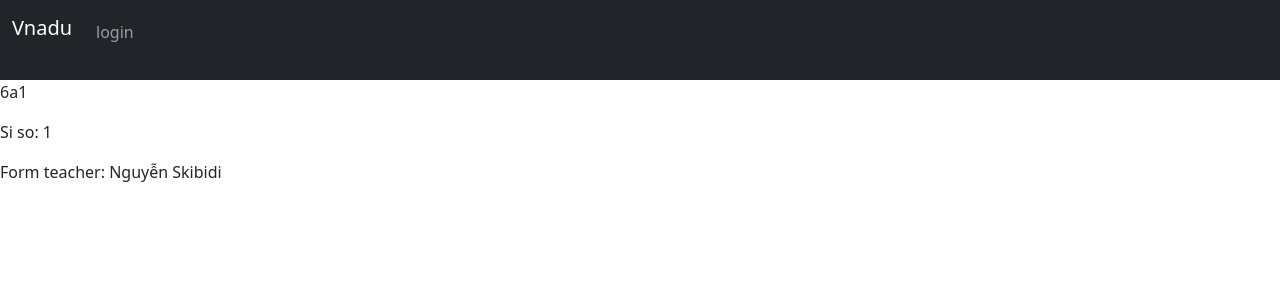
After one commit to bao-123/Du_An_KHKT, a Django app: page /classes in a window 1280 px wide. The commit adds this page. Shown: the top 300 px of the page. Run offline with Django 5.2, Linux system fonts and the light colour scheme; data comes from the database, SQL or seed files in the repository; both versions use the stored data as it was after the commit.

Commit message:
Classes page

```diff
--- a/Du_An/models.py
+++ b/Du_An/models.py
@@ -81,6 +81,7 @@ class Class(models.Model):
 
     def serialize(self):
         return {
+            "id": self.id,
             "name": self.name,
             "form_teacher": self.form_teacher.serialize(),
             "subject_teachers": [ teacher.serialize() for teacher in self.subject_teachers.all() ]
--- /dev/null
+++ b/Du_An/templates/Du_An/classes.html
@@ -0,0 +1,15 @@
+{% extends 'Du_An/layout.html' %}
+
+{% block title %}Vnadu: Classes {% endblock %}
+
+{% block body %}
+    <div class="classes">
+        {% for class in classes %}
+            <div class="class">
+                <p class="class_name"> {{ class.name }} </p>
+                <p class="class_student_count">Si so: {{ class.student_count }} </p>
+                <a class="nav-link" href="#"> Form teacher: {{ class.form_teacher.full_name }}</a>
+            </div>
+        {% endfor %}
+    </div>
+{% endblock %}
--- a/Du_An/templates/Du_An/dashboard.html
+++ b/Du_An/templates/Du_An/dashboard.html
@@ -19,7 +19,7 @@
                 {% for child in user.parent.children.all %}
                     <div class="child-div">
                         <h2>Name: {{ child.full_name }}</h2>
-                        <h3>Class: {{ child.classroom.name }}</h3>
+                        <h3>Class: {{ child.classroom.first.name }}</h3>
                     </div>
                 {% endfor %}
             </div>
--- a/Du_An/templates/Du_An/layout.html
+++ b/Du_An/templates/Du_An/layout.html
@@ -11,17 +11,20 @@
     {% block script %}{% endblock %}
 </head>
 <body>
-    <!--** navigation bar -->
+    <!--* navigation bar -->
     <nav class="navbar navbar-expand-xl navbar-dark bg-dark">
         <div class="container-fluid">
             <a class="navbar-brand mb-4" href="{% url 'dashboard' %}">Vnadu</a>
 
             <div class="collapse navbar-collapse">
                 <ul class="navbar-nav me-auto mb-3">
+                    {% if user.is_authenticated %}
                     <li class="nav-item">
                         <a href="{% url 'dashboard' %}" class="nav-link">Dashboard</a>
                     </li>
-                    {% if user.is_authenticated %}
+                    <li class="nav-item">
+                        <a href="{% url 'classes' %}" class="nav-link">Danh sách lớp</a>
+                    </li>
                     <li class="nav-item">
                         <a href="{% url 'logout' %}" class="nav-link">Logout</a>
                     </li>
--- a/Du_An/templates/Du_An/register.html
+++ b/Du_An/templates/Du_An/register.html
@@ -35,6 +35,12 @@
                         <option value="{{ subject.id }}">{{ subject.name }}</option>
                     {% endfor %}
                 </select>
+                <select name="form_class">
+                    <option selected disabled >Lớp chủ nhiệm</option>
+                    {% for class in classes %}
+                        <option value="{{ class.id }}"> {{ class.name }} </option>
+                    {% endfor %}
+                </select>
             </div>
             <div id="for_parent">
                 <!--TODO-->
--- a/Du_An/urls.py
+++ b/Du_An/urls.py
@@ -6,5 +6,6 @@ urlpatterns = [
     path("", views.index, name="index"),
     path("login", views.login_view, name="login"),
     path("logout", views.logout_view, name="logout"),
-    path("register", views.register, name="register")
+    path("register", views.register, name="register"),
+    path("classes", views.view_classes, name="classes")
 ]
--- a/Du_An/views.py
+++ b/Du_An/views.py
@@ -1,5 +1,6 @@
 from django.shortcuts import render
-from django.http import HttpResponseBadRequest, HttpResponseRedirect, HttpResponseNotAllowed
+from django.http import HttpResponseBadRequest, HttpResponseRedirect, HttpResponseNotAllowed, HttpRequest
+from django.db import IntegrityError
 from django.contrib.auth.hashers import make_password
 from django.contrib.auth import login, authenticate, logout
 from django.urls import reverse
@@ -75,12 +76,9 @@ def logout_view(request):
 
     return HttpResponseRedirect(reverse("index"))
 
-def register(request):
+def register(request: HttpRequest):
     if request.method == "GET":
-        return render(request, "Du_An/register.html", {
-            "subjects": [ subject.serialize() for subject in Subject.objects.all() ],
-            "children": [ student.serialize() for student in Student.objects.all() ]
-        })
+        return render_register(request)
 
     elif request.method == "POST":
         full_name: str = request.POST["full_name"]
@@ -90,9 +88,9 @@ def register(request):
 
 
         if "user_type" not in list(request.POST.keys()):
-            return render(request, "Du_An/register.html", {
-                "error": "",
-                "error_message": "" #TODO
+            return render_register(request, error={
+                "error": "Error occurs",
+                "error_message": "Please choose either teacher or parent"
             })
         user_type = request.POST["user_type"]
 
@@ -100,7 +98,7 @@ def register(request):
             subjects_id = request.POST.getlist("subjects[]")
 
             if not subjects_id:
-                return render(request, "Du_An/login.html", {
+                return render_register(request, error={
                     "error": "require at lease 1 subject",
                     "error": "Please choose at lease 1 subject"
                 })
@@ -109,15 +107,35 @@ def register(request):
 
             #* we have stored user's email in 'username' and it is unique so we don't need to check if a email is exists
 
+            try:
+                teacher = Teacher.objects.create(
+                    full_name=full_name, #** Use full_name instead of username
+                    username=email,
+                    password = make_password(raw_password),
+                    #is_boy=is_boy
+                    #TODO: add some needed information.
+                )
+            except IntegrityError:
+                return render_register(request,  error={
+                    "error": "Email already exists",
+                    "error_message": "Your email already registered as a teacher, please choose another email."
+                })
 
-            teacher = Teacher.objects.create(
-                full_name=full_name, #** Use full_name instead of username
-                username=email,
-                password = make_password(raw_password),
-                #is_boy=is_boy
-                  #TODO: add some needed information.
-            )
             teacher.subject.set(subjects)
+            form_class_id = request.POST.get("form_class", default=None)
+            if form_class_id:
+                try:
+                    form_class = Class.objects.get(pk=int(form_class_id))
+                    if form_class.form_teacher:
+                        return render_register(request, error={
+                            "error": f"{form_class.name} already have a form teacher!",
+                            "error_message": "Check if you choose the wrong class or if you are not a form teacher you don't have to choose a form class."
+                        })
+                    form_class.form_teacher = teacher
+                    form_class.save(force_update=True)
+                except Class.DoesNotExist:
+                    return HttpResponseRedirect(reverse("register"))
+
             teacher.save()
             login(request, teacher)
 
@@ -125,17 +143,17 @@ def register(request):
             children_id = request.POST.getlist("children[]")
             children = Student.objects.filter(pk__in=children_id)
 
-            if Parent.objects.filter(email=email).exists():
-                return render(request, "Du_An/login.html", {
-                    "error": "Email already registered",
-                    "error_message": "your email already registered as a parent, please enter another email."
+            try:
+                parent = Parent.objects.create(
+                    full_name=full_name,
+                    username=email,
+                    password = make_password(raw_password)
+                )
+            except IntegrityError:
+                return render_register(request,  error={
+                    "error": "Email already register as a parent, please choose another email"
                 })
 
-            parent = Parent.objects.create(
-                full_name=full_name,
-                username=email,
-                password = make_password(raw_password)
-            )
             parent.children.set(children)
 
             parent.save()
@@ -146,3 +164,24 @@ def register(request):
         return HttpResponseRedirect(reverse("dashboard"))
     else:
         return HttpResponseNotAllowed("method not allowed.")
+
+
+
+def view_classes(request):
+    if request.method != "GET":
+        return HttpResponseNotAllowed("Method not allowed")
+    classes = Class.objects.all()
+
+    return render(request, "Du_An/classes.html", {
+        "classes": classes
+    })
+
+
+def render_register(request: HttpRequest, error: dict | None = None):
+    DEFAULT_DICT: dict = {
+        "subjects": [ subject.serialize() for subject in Subject.objects.all() ],
+        "children": [ student.serialize() for student in Student.objects.all() ],
+        "classes":  [ classroom.serialize() for classroom in Class.objects.all() ]
+    }
+
+    return render(request, "Du_An/register.html", DEFAULT_DICT | error if error else DEFAULT_DICT)
```
Also changed, not shown: db.sqlite3.
